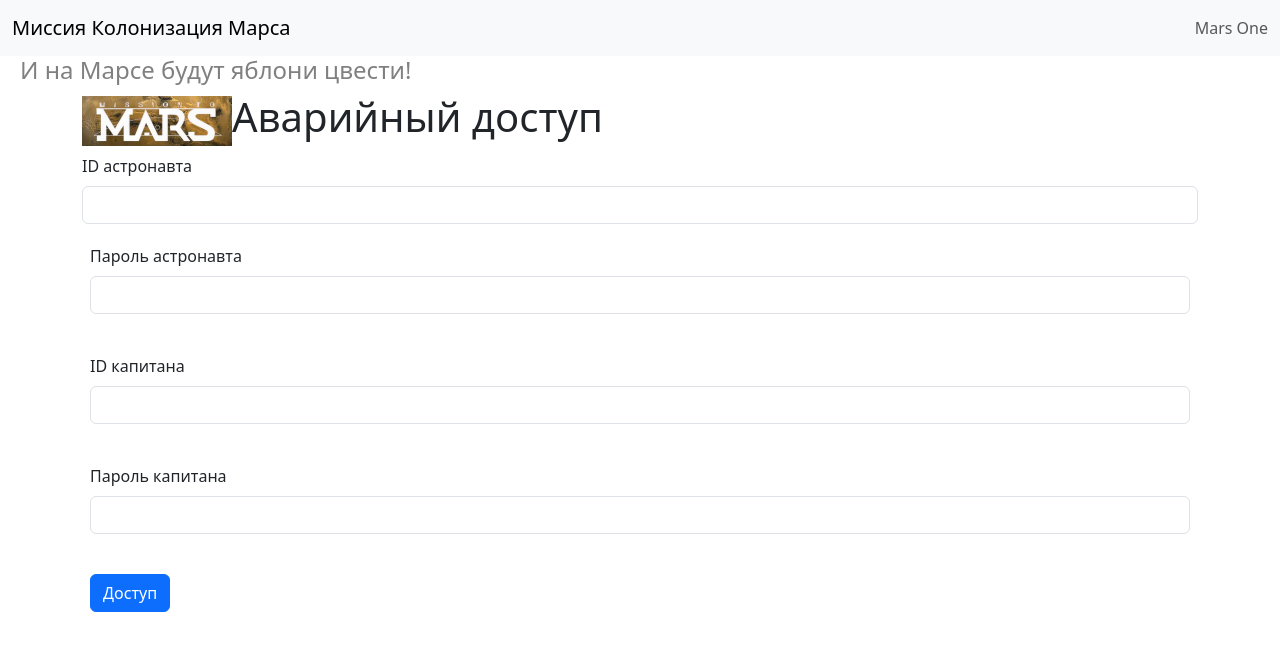
After one commit to BLDolph/FlaskNew, a Flask app: page /login in a window 1280 px wide. The commit adds this page. Shown: the top 651 px of the page. Run offline with Flask 3, Linux system fonts and the light colour scheme.

Commit message:
Двойная защита

```diff
--- a/app.py
+++ b/app.py
@@ -1,6 +1,11 @@
 from flask import Flask, render_template
+from flask import redirect
+
+from login_form import LoginForm
 
 app = Flask(__name__)
+
+app.config["SECRET_KEY"] = 'pudge'
 
 
 @app.route('/')
@@ -58,5 +63,13 @@ def answer():
     return render_template('auto_answer.html', **context)
 
 
+@app.route('/login', methods=['GET', 'POST'])
+def login():
+    login_form = LoginForm()
+    if login_form.validate_on_submit():
+        return redirect('/')
+    return render_template('login.html', form=login_form)
+
+
 if __name__ == '__main__':
     app.run('127.0.0.1', 8080)
--- /dev/null
+++ b/login_form.py
@@ -0,0 +1,16 @@
+from flask_wtf import FlaskForm
+from wtforms.fields.simple import StringField, PasswordField, SubmitField
+from wtforms.validators import DataRequired
+
+
+class LoginForm(FlaskForm):
+    astronaut_id = StringField('ID астронавта',
+                               validators=[DataRequired()])
+    astronaut_password = PasswordField('Пароль астронавта',
+                                       validators=[DataRequired()])
+
+    captain_id = StringField('ID капитана', validators=[DataRequired()])
+    captain_password = PasswordField('Пароль капитана',
+                                       validators=[DataRequired()])
+
+    access = SubmitField('Доступ')
--- a/static/css/style.css
+++ b/static/css/style.css
@@ -7,3 +7,7 @@ h4 {
     font-size: 25px;
     padding: 15px;
 }
+
+.login {
+    padding: 20px;
+}
--- /dev/null
+++ b/templates/login.html
@@ -0,0 +1,40 @@
+{% extends "base.html" %}
+
+{% block content %}
+
+<form action="" method="post">
+    {{ form.csrf_token }}
+    <div class="container">
+        <h1><img src="{{ url_for('static', filename='images/MARS.png') }}" alt="MARS">Аварийный доступ</h1>
+        <div class="row">
+            <div class="col">
+                {{ form.astronaut_id.label(class="form-label") }}
+                {{ form.astronaut_id(class="form-control") }}
+            </div>
+        </div>
+        <div class="row">
+            <div class="col login">
+                {{ form.astronaut_password.label(class="form-label") }}
+                {{ form.astronaut_password(class="form-control") }}
+            </div>
+        </div>
+        <div class="row">
+            <div class="col login">
+                {{ form.captain_id.label(class="form-label") }}
+                {{ form.captain_id(class="form-control") }}
+            </div>
+        </div>
+        <div class="row">
+            <div class="col login">
+                {{ form.captain_password.label(class="form-label") }}
+                {{ form.captain_password(class="form-control") }}
+            </div>
+        </div>
+        <div class="row">
+            <div class="col login">
+                {{ form.access(class="btn btn-primary") }}
+            </div>
+        </div>
+    </div>
+</form>
+{% endblock %}
```
Also changed, not shown: static/images/MARS.png (added).
